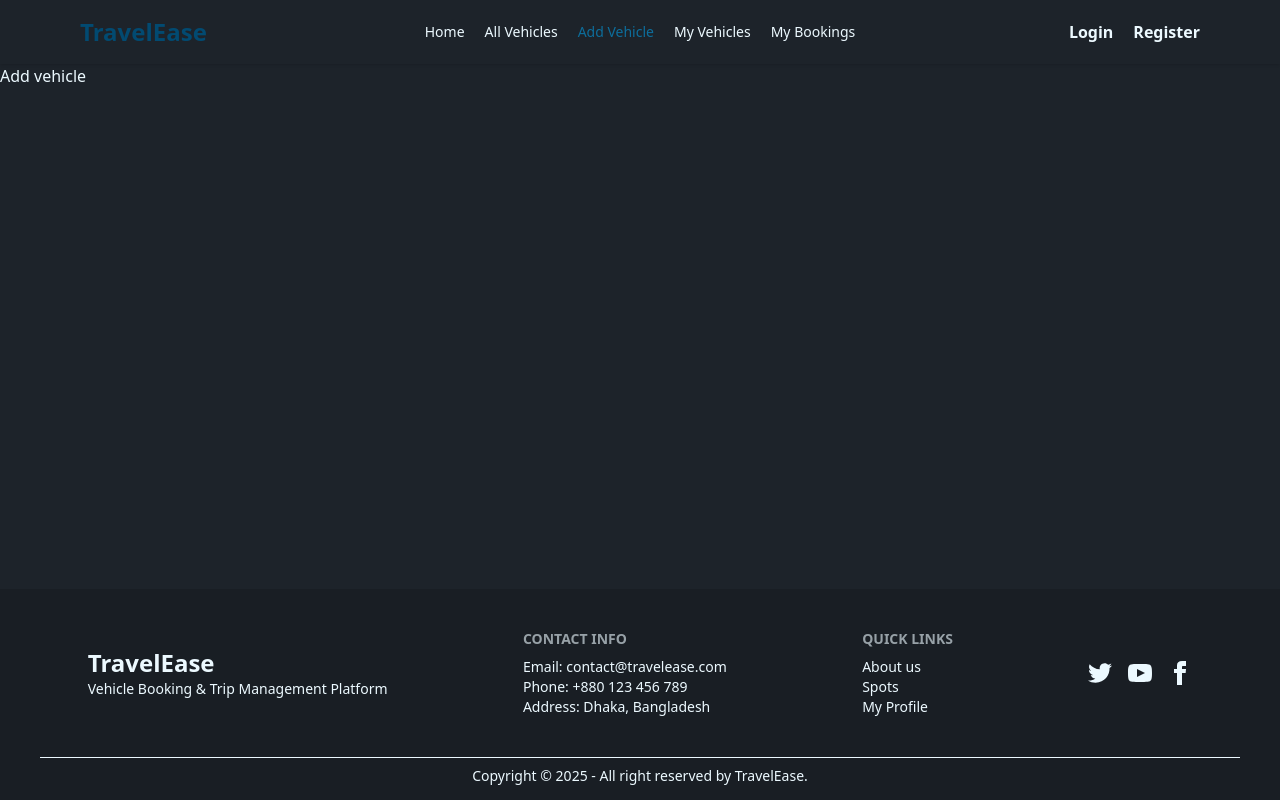
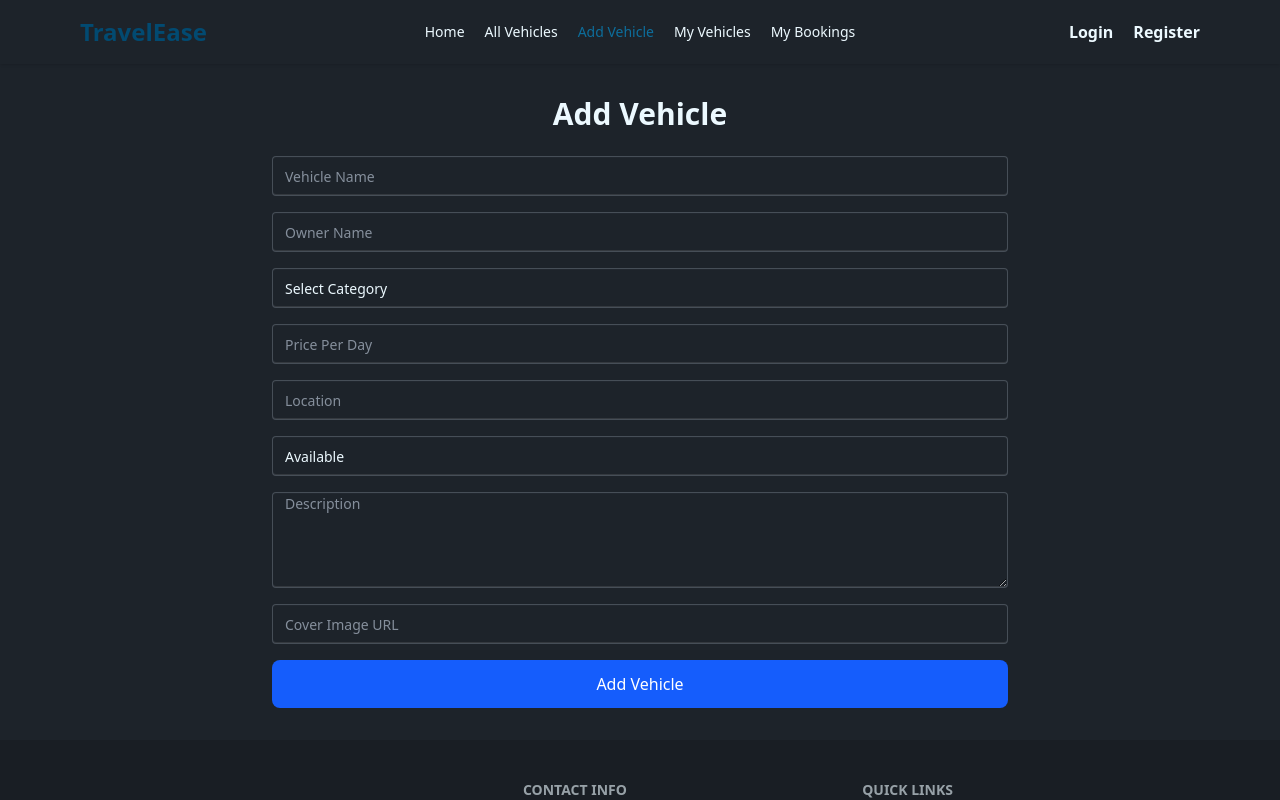
Before and after one commit to suronjit02/TravelEase, a React (Vite) app in the folder client/: page /add-vehicle in a window 1280 px wide. Shown: the top 800 px of the page. Built offline with nearby package versions, Linux system fonts and the light colour scheme.

Commit message:
fake add vehicle page

```diff
--- a/client/src/components/Navbar.jsx
+++ b/client/src/components/Navbar.jsx
@@ -3,7 +3,7 @@ import { Link, NavLink } from "react-router";
 
 const Navbar = () => {
   return (
-    <div className="navbar bg-base-100 shadow-sm px-20 sticky top-0">
+    <div className="navbar bg-base-100 shadow-sm px-20 sticky top-0 z-99">
       <div className="navbar-start">
         <div className="dropdown">
           <div tabIndex={0} role="button" className="btn btn-ghost lg:hidden">
--- a/client/src/pages/private/AddVehicle.jsx
+++ b/client/src/pages/private/AddVehicle.jsx
@@ -1,11 +1,146 @@
-import React from 'react';
+import { useState } from "react";
 
 const AddVehicle = () => {
-    return (
-        <div>
-            Add vehicle
+  const [formData, setFormData] = useState({
+    vehicleName: "",
+    owner: "",
+    category: "",
+    pricePerDay: "",
+    location: "",
+    availability: "Available",
+    description: "",
+    coverImage: "",
+    userEmail: "user@example.com",
+  });
+
+  const [success, setSuccess] = useState("");
+
+  const handleChange = (e) => {
+    setFormData({ ...formData, [e.target.name]: e.target.value });
+  };
+
+  const handleSubmit = (e) => {
+    e.preventDefault();
+
+
+    if (!formData.vehicleName || !formData.owner || !formData.category) {
+      alert("Please fill all required fields!");
+      return;
+    }
+
+
+    setSuccess(`Vehicle "${formData.vehicleName}" added successfully!`);
+
+
+    setFormData({
+      vehicleName: "",
+      owner: "",
+      category: "",
+      pricePerDay: "",
+      location: "",
+      availability: "Available",
+      description: "",
+      coverImage: "",
+      userEmail: "user@example.com",
+    });
+  };
+
+  return (
+    <div className="px-4 py-8 max-w-3xl mx-auto">
+      <h2 className="text-3xl text-center font-bold mb-6">Add Vehicle</h2>
+
+      {success && (
+        <div className="mb-4 p-3 bg-green-100 text-green-700 rounded">
+          {success}
         </div>
-    );
+      )}
+
+      <form onSubmit={handleSubmit} className="flex flex-col gap-4 w-full">
+        <input
+          type="text"
+          name="vehicleName"
+          placeholder="Vehicle Name"
+          value={formData.vehicleName}
+          onChange={handleChange}
+          className="input input-bordered w-full"
+        />
+
+        <input
+          type="text"
+          name="owner"
+          placeholder="Owner Name"
+          value={formData.owner}
+          onChange={handleChange}
+          className="input input-bordered w-full"
+        />
+
+        <select
+          name="category"
+          value={formData.category}
+          onChange={handleChange}
+          className="input input-bordered w-full"
+        >
+          <option value="">Select Category</option>
+          <option value="SUV">SUV</option>
+          <option value="Electric">Electric</option>
+          <option value="Sedan">Sedan</option>
+          <option value="Van">Van</option>
+        </select>
+
+        <input
+          type="number"
+          name="pricePerDay"
+          placeholder="Price Per Day"
+          value={formData.pricePerDay}
+          onChange={handleChange}
+          className="input input-bordered w-full"
+        />
+
+        <input
+          type="text"
+          name="location"
+          placeholder="Location"
+          value={formData.location}
+          onChange={handleChange}
+          className="input input-bordered w-full"
+        />
+
+        <select
+          name="availability"
+          value={formData.availability}
+          onChange={handleChange}
+          className="input input-bordered w-full"
+        >
+          <option value="Available">Available</option>
+          <option value="Booked">Booked</option>
+        </select>
+
+        <textarea
+          name="description"
+          placeholder="Description"
+          value={formData.description}
+          onChange={handleChange}
+          className="input input-bordered h-24 w-full"
+        />
+
+        <input
+          type="text"
+          name="coverImage"
+          placeholder="Cover Image URL"
+          value={formData.coverImage}
+          onChange={handleChange}
+          className="input input-bordered w-full"
+        />
+
+        <button
+          type="submit"
+          className="px-6 py-3 bg-blue-600 text-white rounded-lg hover:bg-blue-700"
+        >
+          Add Vehicle
+        </button>
+      </form>
+    </div>
+  );
 };
 
 export default AddVehicle;
```
